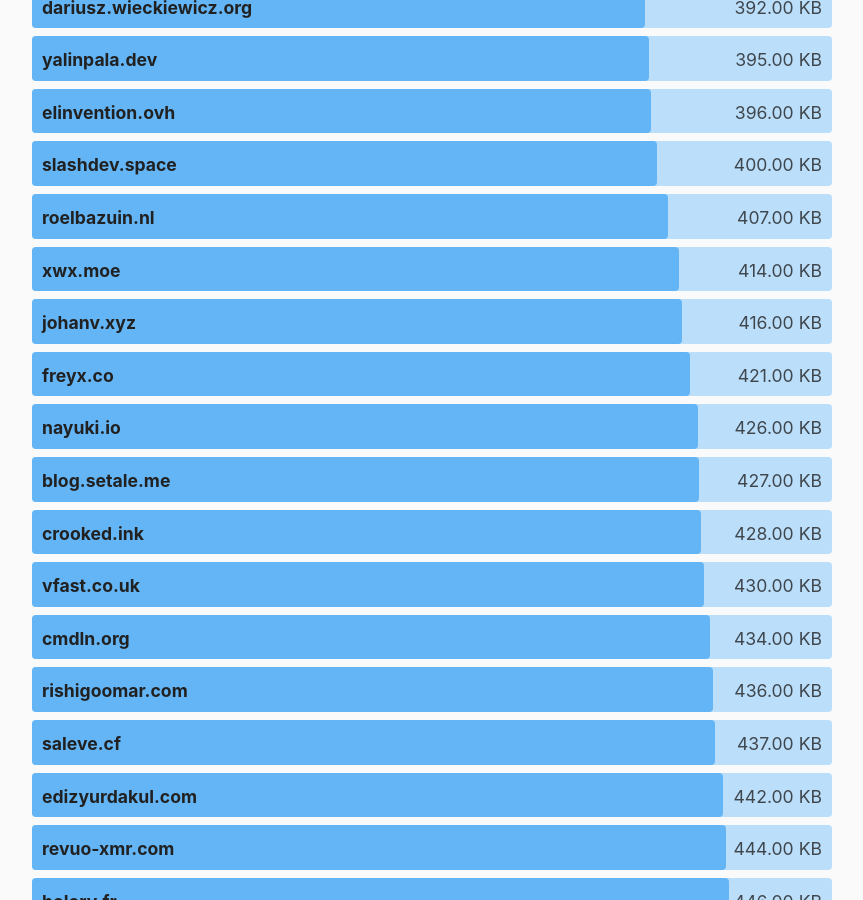
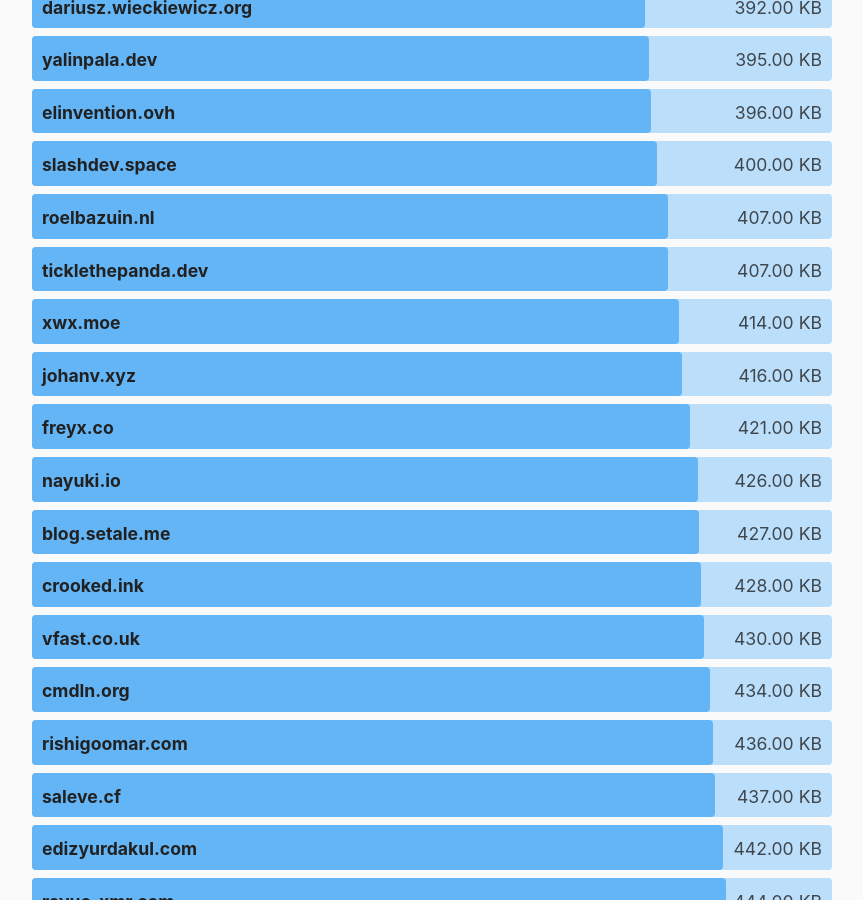
Before and after one commit to kevquirk/512kb.club, a Jekyll site: the page built from index.md, in a window 1280 px wide and 900 px high, scrolled down 24112 px. Shown: the whole window, without its empty margins (208-1071 px from the left). Built offline with Jekyll 4.4.1, drawn with Linux system fonts in a browser that asks for light colours.

Commit message:
Add ticklethepanda.dev

```diff
--- a/_data/sites.yml
+++ b/_data/sites.yml
@@ -2128,6 +2128,11 @@
   size: 488
   last_checked: 2022-05-15
 
+- domain: ticklethepanda.dev
+  url: https://www.ticklethepanda.dev/
+  size: 407
+  last_checked: 2022-06-15
+
 - domain: timespreader.com
   url: https://timespreader.com/
   size: 344
```
